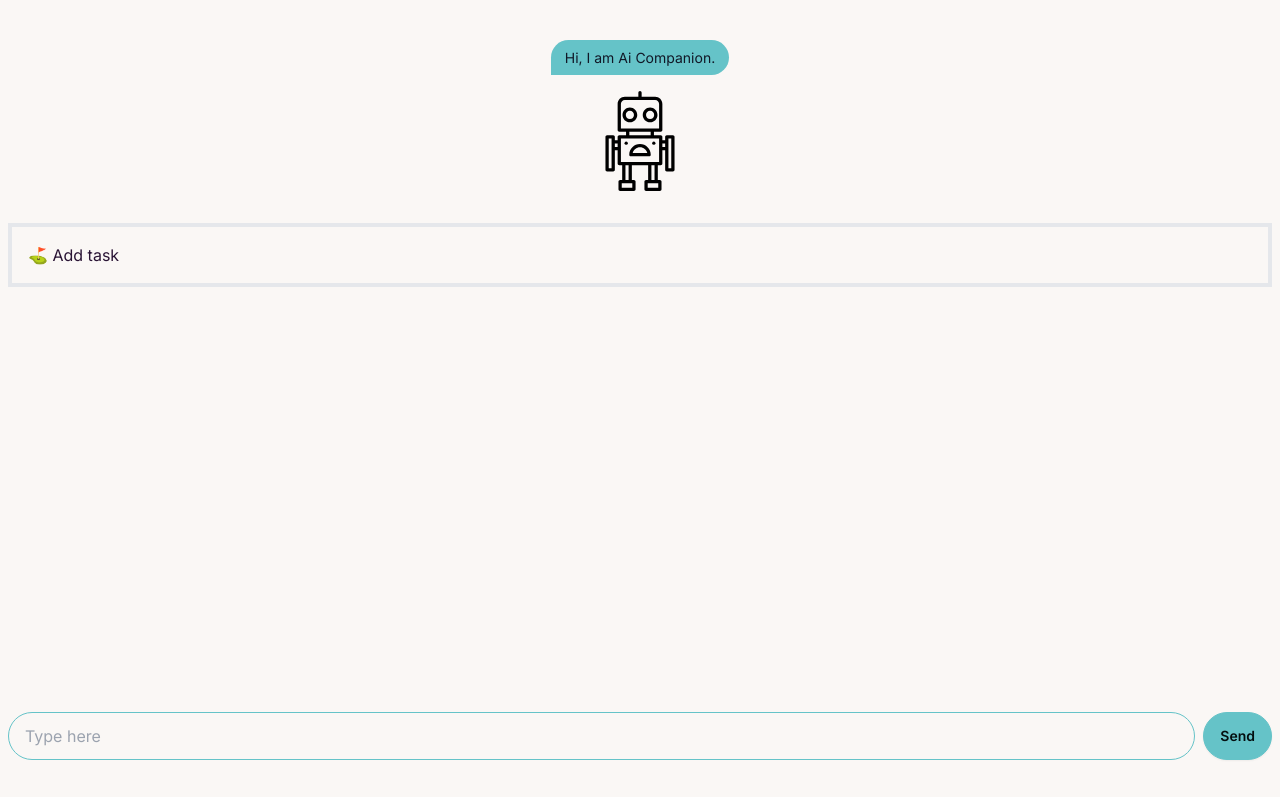
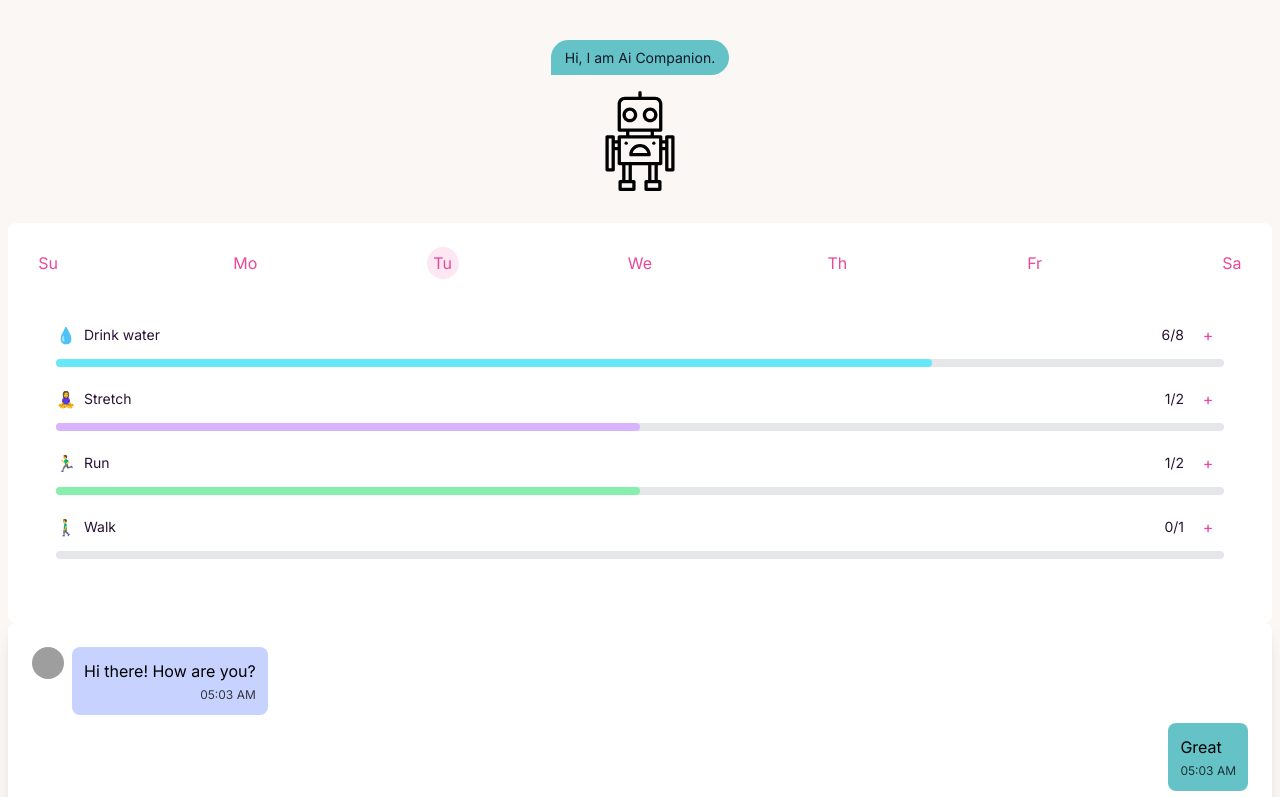
Before and after one commit to mie-h/sprout, a Next.js app in the folder frontend/: page / in a window 1280 px wide. Shown: the top 797 px of the page. Built offline with nearby package versions, Linux system fonts and the light colour scheme; no server answers; grey boxes are pictures that could not be loaded.

Commit message:
tasks and chat

```diff
--- a/frontend/src/app/page.tsx
+++ b/frontend/src/app/page.tsx
@@ -1,37 +1,21 @@
 "use client";
 
-import { useEffect, useState } from "react";
-import { ChatBox } from "@/components/ChatBox";
-import { TaskList } from "@/components/TaskList";
+import { useState } from "react";
+import Chat from "@/components/Chat";
+import WeeklyCalendar from "@/components/WeeklyCalendar";
 import { AiCompanion } from "@/components/AiCompanion";
-import { usePathname, useRouter } from "next/navigation";
 
 export default function Home() {
   const [messages, setMessages] = useState("Hi, I am Ai Companion.");
-  const [tasks, setTasks] = useState([] as { id: number; title: string }[]);
-  const path = usePathname();
-  const router = useRouter();
   const handleSendMessage = (newMessage: string) => {
     setMessages(newMessage);
   };
 
-  useEffect(() => {
-    (async () => {
-      const response = await fetch("/api/tasks");
-      console.log(response);
-      if (response.status === 401) {
-        return router.push("/login");
-      }
-
-      setTasks(await response.json());
-    })();
-  }, []);
-
   return (
     <>
       <AiCompanion messages={messages} />
-      <TaskList tasks={tasks} />
-      <ChatBox onSend={handleSendMessage} />
+      <WeeklyCalendar />
+      <Chat />
     </>
   );
 }
--- /dev/null
+++ b/frontend/src/components/Chat.tsx
@@ -0,0 +1,36 @@
+import React, { useState } from "react";
+import ChatBubble from "./ChatBubble";
+import { ChatBox } from "./ChatBox";
+
+const initialMessages = [
+  { text: "Hi there! How are you?", isSender: false },
+  { text: "Great", isSender: true },
+  { text: "Congratulations on your workout!", isSender: false },
+  {
+    text: "Thank you! But I would like to remove one session this week.",
+    isSender: true,
+  },
+];
+
+const Chat: React.FC = () => {
+  const [messages, setMessages] = useState(initialMessages);
+
+  const handleSendMessage = (message: string) => {
+    setMessages([...messages, { text: message, isSender: true }]);
+  };
+
+  return (
+    <div className="flex flex-col h-screen p-6 bg-white dark:bg-gray-800 rounded-lg shadow-lg">
+      <div className="flex-1 overflow-y-auto mb-4">
+        {messages.map((message, index) => (
+          <div key={index} className="mb-2">
+            <ChatBubble text={message.text} isSender={message.isSender} />
+          </div>
+        ))}
+      </div>
+      <ChatBox onSend={handleSendMessage} />
+    </div>
+  );
+};
+
+export default Chat;
--- a/frontend/src/components/ChatBox.tsx
+++ b/frontend/src/components/ChatBox.tsx
@@ -1,26 +1,22 @@
-"use client";
-import { fetchUsers } from "@/app/apicall";
-import { useState } from "react";
+import React, { useState } from "react";
 
 export function ChatBox({ onSend }: { onSend: (message: string) => void }) {
   const [value, setValue] = useState("");
 
   const handleClick = async () => {
-    // Why async? func vs const
     console.log("clicked");
     console.log(value);
-    const message = await fetchUsers();
-    console.log("message: ", message);
-    onSend(message);
+    onSend(value);
+    setValue(""); // Clear input field after sending
   };
+
   return (
-    <>
-      <div className="w-50 p-1" />
     <div className="flex justify-center items-center">
       <input
         type="text"
         placeholder="Type here"
         className="input input-bordered input-primary w-full"
+        value={value}
         onChange={(e) => {
           setValue(e.currentTarget.value);
         }}
@@ -30,7 +26,5 @@ export function ChatBox({ onSend }: { onSend: (message: string) => void }) {
         Send
       </button>
     </div>
-      <div className="w-50 p-4" />
-    </>
   );
 }
--- /dev/null
+++ b/frontend/src/components/ChatBubble.tsx
@@ -0,0 +1,42 @@
+import React from "react";
+import Robot from "@/images/robot.svg";
+
+interface ChatBubbleProps {
+  text: string;
+  isSender?: boolean;
+}
+
+const ChatBubble: React.FC<ChatBubbleProps> = ({ text, isSender = false }) => {
+  const bubbleClass = isSender
+    ? "bg-primary text-black self-end"
+    : "bg-indigo-200 text-black self-start";
+
+  const containerClass = isSender
+    ? "flex justify-end items-start space-x-2"
+    : "flex justify-start items-start space-x-2";
+
+  const timestamp = new Date().toLocaleTimeString("en-US", {
+    hour: "2-digit",
+    minute: "2-digit",
+  });
+
+  return (
+    <div className={containerClass}>
+      {!isSender && (
+        <img src={Robot} alt="avatar" className="w-8 h-8 rounded-full" />
+      )}
+      <div
+        className={`p-3 rounded-lg max-w-xs w-auto ${bubbleClass}`}
+        style={{
+          maxHeight: "5.5rem",
+          overflowY: "auto",
+        }}
+      >
+        {text}
+        <div className="text-xs text-right mt-1 opacity-75">{timestamp}</div>
+      </div>
+    </div>
+  );
+};
+
+export default ChatBubble;
--- /dev/null
+++ b/frontend/src/components/TaskBar.tsx
@@ -0,0 +1,61 @@
+import React from "react";
+import { Button } from "@headlessui/react";
+
+interface TaskBarProps {
+  taskName: string;
+  taskIcon: React.ReactNode;
+  quantity: string; // Current quantity out of total quantity
+  color: string;
+  completion: number; // percentage of completion
+  onIncrement: () => void;
+}
+
+const colorClassMap: { [key: string]: string } = {
+  purple: "bg-purple-300",
+  blue: "bg-blue-300",
+  cyan: "bg-cyan-300",
+  yellow: "bg-yellow-300",
+  indigo: "bg-indigo-300",
+  pink: "bg-pink-300",
+  green: "bg-green-300",
+  orange: "bg-orange-300",
+};
+
+const TaskBar: React.FC<TaskBarProps> = ({
+  taskName,
+  taskIcon,
+  quantity,
+  color,
+  completion,
+  onIncrement,
+}) => {
+  const barClass = colorClassMap[color] || "bg-gray-600";
+
+  return (
+    <div className="mb-4">
+      <div className="flex items-center justify-between mb-2">
+        <div className="flex items-center">
+          <span className="mr-2">{taskIcon}</span>
+          <span className="text-sm">{taskName}</span>
+        </div>
+        <div className="flex items-center">
+          <span className="text-sm mr-2">{quantity}</span>
+          <Button
+            onClick={onIncrement}
+            className="inline-flex items-center justify-center w-8 h-8 rounded-full text-pink-500 border-pink-200 bg-white"
+          >
+            +
+          </Button>
+        </div>
+      </div>
+      <div className="w-full bg-gray-200 rounded-full h-2">
+        <div
+          className={`h-2 rounded-full ${barClass}`}
+          style={{ width: `${completion}%` }}
+        ></div>
+      </div>
+    </div>
+  );
+};
+
+export default TaskBar;
--- a/frontend/src/components/TaskList.tsx
+++ b/frontend/src/components/TaskList.tsx
@@ -1,61 +1,131 @@
-"use client";
+import React, { useState, useEffect } from "react";
+import TaskBar from "./TaskBar";
 
-export function TaskList({
-  tasks,
-}: {
-  tasks: { id: number; title: string }[];
-}) {
-  const taskDivs = tasks.flatMap(({ title }, i) => {
-    const result =
-      i === 0 ? [] : [<div key={2 * i - 1} className="w-50 p-2" />];
+const taskIcons: { [key: string]: React.ReactNode } = {
+  "Drink water": (
+    <span role="img" aria-label="water">
+      💧
+    </span>
+  ),
+  Stretch: (
+    <span role="img" aria-label="stretch">
+      🧘‍♀️
+    </span>
+  ),
+  "Read a book": (
+    <span role="img" aria-label="book">
+      📚
+    </span>
+  ),
+  Run: (
+    <span role="img" aria-label="run">
+      🏃‍♂️
+    </span>
+  ),
+  Walk: (
+    <span role="img" aria-label="walk">
+      🚶‍♂️
+    </span>
+  ),
+  // Add icons
+};
 
-    result.push(
-      <div key={2 * i} className="w-50 p-4 border-4 box-border">
-        {title}
-      </div>
+interface Task {
+  name: string;
+  icon: React.ReactNode;
+  current: number;
+  total: number;
+  color: string;
+  completion: number; // percentage
+  days: number[]; // Array of days (0 for Sunday, 1 for Monday, etc.)
+}
+
+const initialTasks: Task[] = [
+  {
+    name: "Drink water",
+    icon: taskIcons["Drink water"],
+    current: 6,
+    total: 8,
+    color: "cyan",
+    completion: 75,
+    days: [1, 2, 3, 4, 5],
+  },
+  {
+    name: "Stretch",
+    icon: taskIcons["Stretch"],
+    current: 1,
+    total: 2,
+    color: "purple",
+    completion: 50,
+    days: [0, 2, 4],
+  },
+  {
+    name: "Read a book",
+    icon: taskIcons["Read a book"],
+    current: 0,
+    total: 1,
+    color: "blue",
+    completion: 0,
+    days: [1, 3, 5],
+  },
+  {
+    name: "Run",
+    icon: taskIcons["Run"],
+    current: 1,
+    total: 2,
+    color: "green",
+    completion: 50,
+    days: [0, 2, 4, 6],
+  },
+  {
+    name: "Walk",
+    icon: taskIcons["Walk"],
+    current: 0,
+    total: 1,
+    color: "orange",
+    completion: 0,
+    days: [1, 2, 3, 4, 5, 6],
+  },
+  // Add tasks
+];
+
+interface TaskListProps {
+  selectedDay: number;
+}
+
+const TaskList: React.FC<TaskListProps> = ({ selectedDay }) => {
+  const [tasks, setTasks] = useState(initialTasks);
+
+  const handleIncrement = (taskName: string) => {
+    setTasks(
+      tasks.map((task) => {
+        if (task.name === taskName && task.days.includes(selectedDay)) {
+          const newCurrent = Math.min(task.current + 1, task.total);
+          const newCompletion = (newCurrent / task.total) * 100;
+          return { ...task, current: newCurrent, completion: newCompletion };
+        }
+        return task;
+      })
     );
+  };
 
-    return result;
-  });
+  const filteredTasks = tasks.filter((task) => task.days.includes(selectedDay));
 
   return (
-    <>
-      <div className="flex flex-col overflow-scroll flex-grow">
-        {taskDivs}
-        <button
-          className="w-50 p-4 border-4 box-border text-left"
-          onClick={() =>
-            (
-              document.getElementById("my_modal_1")! as HTMLDialogElement
-            ).showModal()
-          }
-        >
-          &#9971; Add task
-        </button>
-        {/* Replace this modal with headlessUI + DaisyUI styling */}
-        <dialog id="my_modal_1" className="modal">
-          <div className="modal-box">
-            <div className="modal-action">
-              <form method="dialog">
-                <button className="btn btn-sm btn-circle btn-ghost absolute right-2 top-2">
-                  ✕
-                </button>
-              </form>
-            </div>
-            <h3 className="font-bold text-lg">Add a new task &#128507;</h3>
-            <div className="p-2" />
-            <div className="flex justify-center items-center">
-              <input
-                type="text"
-                placeholder="Going for a walk"
-                className="input input-bordered input-primary w-full max-w-xs"
-              />
-              <div className="p-1" />
-              <button className="btn btn-primary">Add</button>
-            </div>
-          </div>
-        </dialog>
-      </div>
-    </>
+    <div className="p-6 bg-white dark:bg-gray-800 rounded-lg">
+      {filteredTasks.map((task, index) => (
+        <TaskBar
+          key={index}
+          taskName={task.name}
+          taskIcon={task.icon}
+          quantity={`${task.current}/${task.total}`}
+          color={task.color}
+          completion={task.completion}
+          onIncrement={() => handleIncrement(task.name)}
+        />
+      ))}
+    </div>
   );
-}
+};
+
+export default TaskList;
--- /dev/null
+++ b/frontend/src/components/WeeklyCalendar.tsx
@@ -0,0 +1,42 @@
+import React, { useState, useEffect } from "react";
+import TaskList from "./TaskList";
+import { Button } from "@headlessui/react";
+
+const daysOfWeek = ["Su", "Mo", "Tu", "We", "Th", "Fr", "Sa"];
+
+const getCurrentDayIndex = () => {
+  const today = new Date();
+  return today.getDay(); // returns 0 for Sunday, 1 for Monday, etc.
+};
+
+const WeeklyCalendar: React.FC = () => {
+  const [selectedDay, setSelectedDay] = useState(getCurrentDayIndex());
+
+  const handleDayClick = (dayIndex: number) => {
+    setSelectedDay(dayIndex);
+  };
+
+  useEffect(() => {
+    setSelectedDay(getCurrentDayIndex());
+  }, []);
+
+  return (
+    <div className="p-6 bg-white dark:bg-gray-800 rounded-lg">
+      <div className="flex justify-between mb-4">
+        {daysOfWeek.map((day, index) => (
+          <Button
+            key={index}
+            onClick={() => handleDayClick(index)}
+            className={`inline-flex items-center justify-center w-8 h-8 rounded-full text-pink-500 ${index === selectedDay ? "border-pink-700 bg-pink-100" : "border-pink-200 bg-white"}`}
+          >
+            <span className="sr-only">{day}</span>
+            {day}
+          </Button>
+        ))}
+      </div>
+      <TaskList selectedDay={selectedDay} />
+    </div>
+  );
+};
+
+export default WeeklyCalendar;
```
Lines whose indentation alone changed are shown as unchanged.
